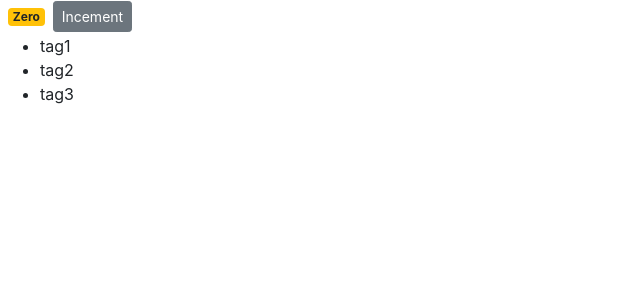
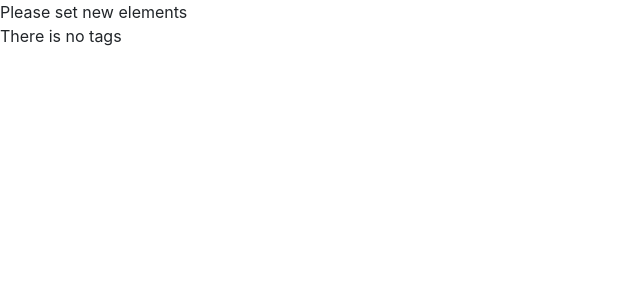
Before and after one commit to TomaszSzydlowski/ReactOne, a React (Create React App) app in the folder react-one/: page / in a window 1280 px wide. Shown: the top 300 px of the page, without its empty margins (0-640 px from the left). Built offline with nearby package versions, Linux system fonts and the light colour scheme.

Commit message:
Conditional Rendering

```diff
--- a/react-one/src/components/counter.jsx
+++ b/react-one/src/components/counter.jsx
@@ -3,32 +3,28 @@
 class Counter extends Component {
   state = {
     count: 0,
-    tags: ["tag1", "tag2", "tag3"]
+    tags: []
   };
 
-  render() {
+  renderTags() {
+    if (this.state.tags.length === 0) return <p>There is no tags</p>;
+
     return (
-      <React.Fragment>
-        <span className={this.getBadgeClasses()}>{this.formatCount()}</span>
-        <button className="btn btn-secondary btn-sm">Incement</button>
       <ul>
         {this.state.tags.map(tag => (
           <li key={tag}>{tag}</li>
         ))}
       </ul>
-      </React.Fragment>
     );
   }
 
-  formatCount() {
-    const { count } = this.state;
-    return count === 0 ? "Zero" : count;
-  }
-
-  getBadgeClasses() {
-    let classes = "badge m-2 badge-";
-    classes += this.state.count === 0 ? "warning" : "primary";
-    return classes;
+  render() {
+    return (
+      <div>
+        {this.state.tags.length === 0 && "Please set new elements"}
+        {this.renderTags()}
+      </div>
+    );
   }
 }
 
```
Lines whose indentation alone changed are shown as unchanged.
